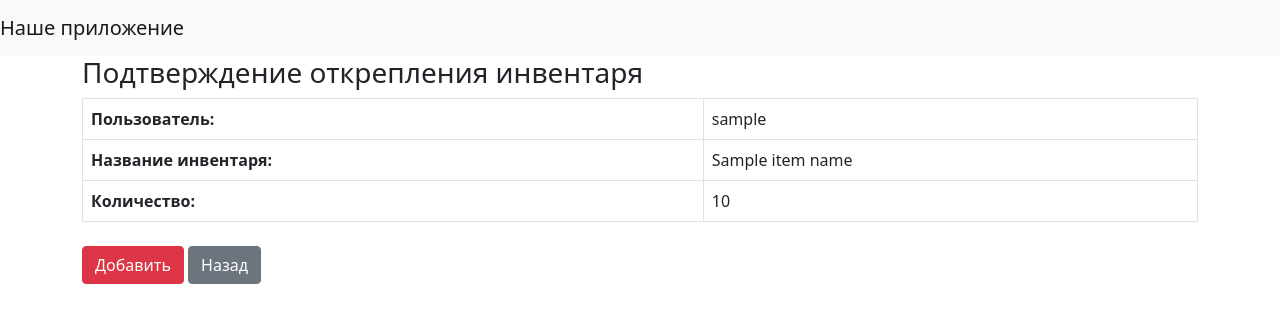
After one commit to MikhailNagibin/secret_project, a Flask app: template templates/inventory_templates/inventory_assign_confirm.html in a window 1280 px wide. The commit adds this page. Shown: the top 323 px of the page. Run offline with Flask 3, Linux system fonts and the light colour scheme; the template is opened without the code that fills it: values that come from a table or form of the project are taken from there, most other values are stand-ins (such as "Sample title", 1, 10 or a date in 2020); parts of the project's set-up code (start-up, migrations or seed data) failed here and were passed over.

Commit message:
adde smth

```diff
--- a/forms.py
+++ b/forms.py
@@ -89,6 +89,7 @@ class PurchasePlanForm(FlaskForm):
 class AssignInventoryForm(FlaskForm):
     conn = get_db_connection()
     cur = conn.cursor()
+    # print(list(map(lambda x: [x[0], x[0]], get_free_inventory_for_zacrep(cur))))
     user_name = SelectField('Выберите Пользователя',
                             choices=list(map(lambda x: [x[0], x[1] + ' ' + x[2]], get_users_id_firstname_and_surname(cur))),
                             validators=[
--- a/main.py
+++ b/main.py
@@ -140,7 +140,7 @@ def inventory_edit(item_id):
         user_role=user_role)
 
 
-@app.route('/create-report', methods=['GET', 'POST'])
+@app.route('/create_report', methods=['GET', 'POST'])
 def make_report():
     user_role = get_role_by_id(cur, current_user.role)[0][0]
     if user_role != "Администратор":
@@ -152,7 +152,7 @@ def make_report():
         return redirect('/inventory_see')
     return render_template('inventory_templates/admin_reports.html', form=form,
         user_role=user_role,
-        active_page="create-report")
+        active_page="create_report")
 
 
 @app.route('/purchases', methods=['GET', 'POST'])
@@ -219,6 +219,22 @@ def request_inventory():
     return render_template('inventory_templates/inventory_request.html', form=form, user_role=user_role,
         active_page="inventory_request")
 
+@app.route("/inventory_assign/<int:item_id>", methods=["GET", "POST"])
+def inventory_request(item_id):
+    user_role = get_role_by_id(cur, current_user.role)[0][0]
+    form = ConfirmDetachInventoryForm()
+
+    if request.method == "POST":
+        if "submit" in request.form:
+            print("dsdsds")
+            return redirect("/inventory_assign")
+
+    return render_template("inventory_templates/inventory_assign_confirm.html", form=form,
+        user_role=user_role)
+
+
+
+
 if __name__ == "__main__":
     conn = get_db_connection()
     cur = conn.cursor()
--- a/templates/inventory_templates/base_inventory.html
+++ b/templates/inventory_templates/base_inventory.html
@@ -22,7 +22,7 @@
             <a href="/inventory_add" class="{% if active_page == 'inventory_add' %}active{% endif %}">Добавление</a>
             <a href="/inventory_assign" class="{% if active_page == 'inventory_assign' %}active{% endif %}">Закрепление за пользователями</a>
             <a href="/purchases" class="{% if active_page == 'purchases' %}active{% endif %}">План закупок</a>
-            <a href="/create-report" class="{% if active_page == 'create-report' %}active{% endif %}">Отчеты</a>
+            <a href="/create_report" class="{% if active_page == 'create_report' %}active{% endif %}">Отчеты</a>
             <a href="/sdsd" class="{% if active_page == 'sddss' %}active{% endif %}">Заявки</a>
         {% elif user_role == 'Пользователь' %}
             <a href="inventory_see" class="{% if active_page == 'inventory_see' %}active{% endif %}">Просмотр инвентаря</a>
--- a/templates/inventory_templates/inventory_assign.html
+++ b/templates/inventory_templates/inventory_assign.html
@@ -53,8 +53,11 @@
             <td>{{ record[2] }}</td>
             <td>{{ record[3] }}</td>
             <td>
-                <button class="btn btn-danger btn-sm">Открепить</button>
+                <form action="/inventory_assign/{{ loop.index }}" method="GET">
+                    <button type="submit" class="btn btn-danger btn-sm">Открепить</button>
+                </form>
             </td>
+
         </tr>
         {% endfor %}
     </tbody>
--- /dev/null
+++ b/templates/inventory_templates/inventory_assign_confirm.html
@@ -0,0 +1,26 @@
+{% extends "auth_templates/base.html" %}
+
+{% block content %}
+    <h3>Подтверждение открепления инвентаря</h3>
+    <table class="table table-bordered">
+        <tbody>
+            <tr>
+                <td><strong>Пользователь:</strong></td>
+                <td>{{ user_name }}</td>
+            </tr>
+            <tr>
+                <td><strong>Название инвентаря:</strong></td>
+                <td>{{ item_name }}</td>
+            </tr>
+            <tr>
+                <td><strong>Количество:</strong></td>
+                <td>{{ item_quantity }}</td>
+            </tr>
+        </tbody>
+    </table>
+
+    <div class="mt-4">
+        {{ form.submit(class='btn btn-danger') }}
+        <a href="/inventory_assign" class="btn btn-secondary">Назад</a>
+    </div>
+{% endblock %}
```
